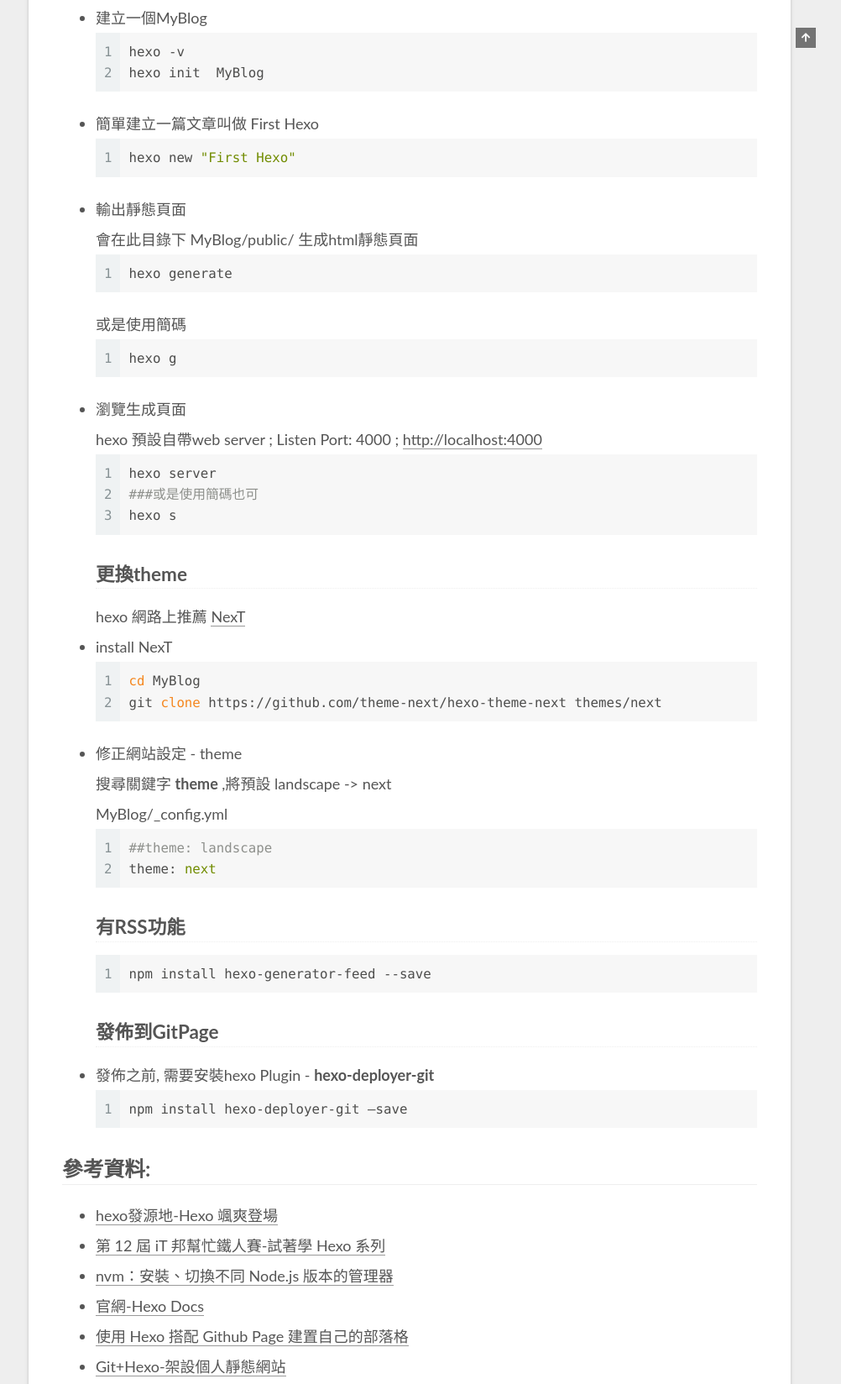
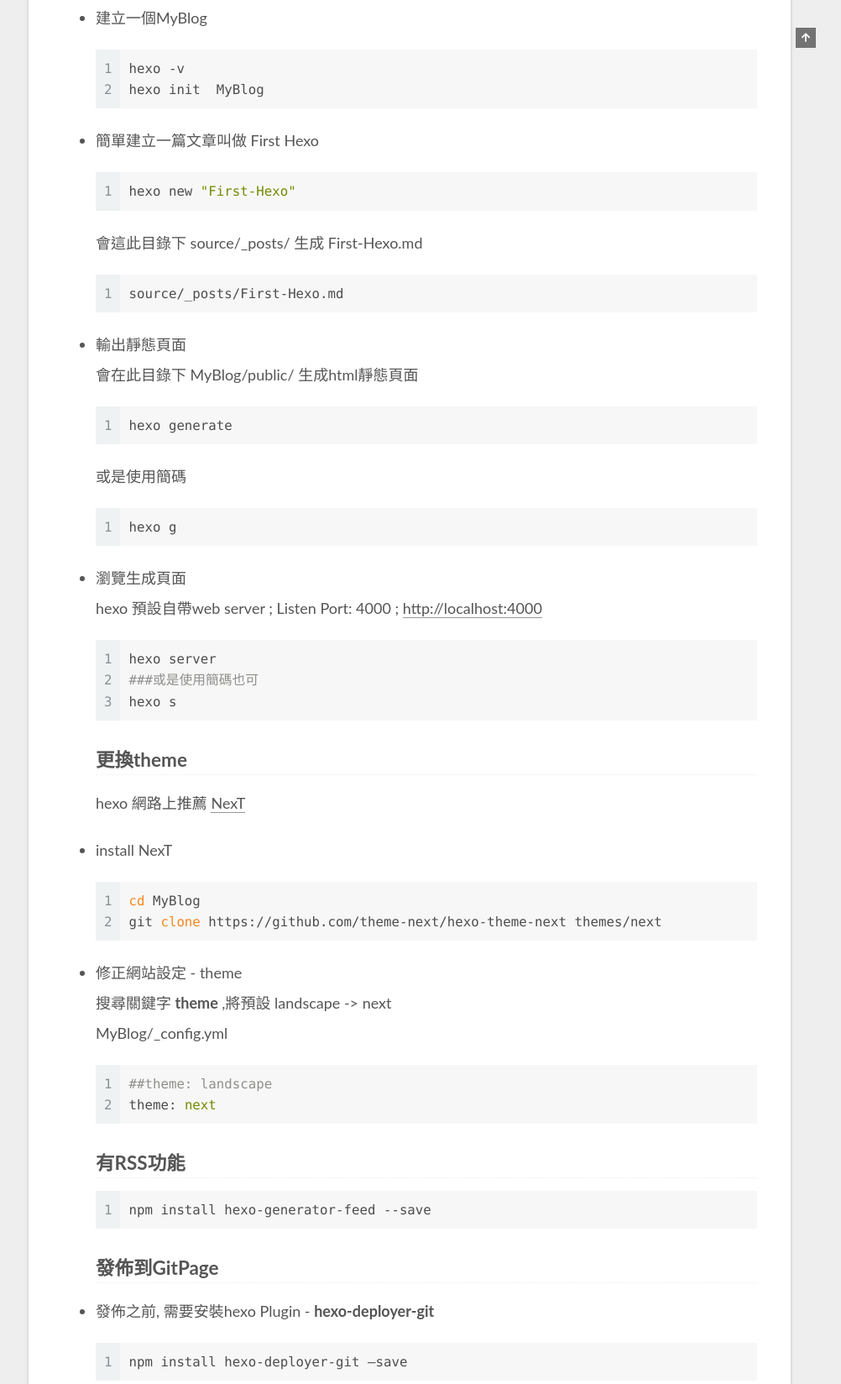
Before and after one commit to alicode/alicode.github.io, a plain HTML site: page index.html in a window 1280 px wide. Shown: the part 843-2491 px from the top of the page at 84% size, without its empty margins (278-1280 px from the left). Drawn offline with Linux system fonts and the light colour scheme; a script that the page names is missing.

Commit message:
Site updated: 2021-12-04 14:56:39

```diff
--- a/index.html
+++ b/index.html
@@ -214,7 +214,7 @@
                   <i class="far fa-calendar-check"></i>
                 </span>
                 <span class="post-meta-item-text">更新於</span>
-                <time title="修改時間：2021-04-18 00:03:07" itemprop="dateModified" datetime="2021-04-18T00:03:07+08:00">2021-04-18</time>
+                <time title="修改時間：2021-12-04 14:52:52" itemprop="dateModified" datetime="2021-12-04T14:52:52+08:00">2021-12-04</time>
               </span>
 
 
@@ -233,17 +233,28 @@
 <figure class="highlight bash"><table><tr><td class="gutter"><pre><span class="line">1</span><br></pre></td><td class="code"><pre><span class="line">nvm install --lts</span><br></pre></td></tr></table></figure>
 <h2 id="Install-Hexo-by-npm"><a href="#Install-Hexo-by-npm" class="headerlink" title="Install  Hexo by npm"></a>Install  Hexo by npm</h2><figure class="highlight bash"><table><tr><td class="gutter"><pre><span class="line">1</span><br></pre></td><td class="code"><pre><span class="line">npm install -g hexo-cli</span><br></pre></td></tr></table></figure>
 <h2 id="First-Hexo"><a href="#First-Hexo" class="headerlink" title="First Hexo"></a>First Hexo</h2><h3 id="簡單建立一個MyBlog"><a href="#簡單建立一個MyBlog" class="headerlink" title="簡單建立一個MyBlog"></a>簡單建立一個MyBlog</h3><ul>
-<li>建立一個MyBlog<figure class="highlight bash"><table><tr><td class="gutter"><pre><span class="line">1</span><br><span class="line">2</span><br></pre></td><td class="code"><pre><span class="line">hexo -v</span><br><span class="line">hexo init  MyBlog</span><br></pre></td></tr></table></figure></li>
-<li>簡單建立一篇文章叫做 First Hexo<figure class="highlight bash"><table><tr><td class="gutter"><pre><span class="line">1</span><br></pre></td><td class="code"><pre><span class="line">hexo new <span class="string">&quot;First Hexo&quot;</span></span><br></pre></td></tr></table></figure></li>
-<li>輸出靜態頁面<br>會在此目錄下 MyBlog/public/ 生成html靜態頁面<figure class="highlight bash"><table><tr><td class="gutter"><pre><span class="line">1</span><br></pre></td><td class="code"><pre><span class="line">hexo generate</span><br></pre></td></tr></table></figure>
-或是使用簡碼<figure class="highlight bash"><table><tr><td class="gutter"><pre><span class="line">1</span><br></pre></td><td class="code"><pre><span class="line">hexo g</span><br></pre></td></tr></table></figure></li>
-<li>瀏覽生成頁面<br>hexo 預設自帶web server ; Listen Port: 4000 ; <a target="_blank" rel="noopener" href="http://localhost:4000/">http://localhost:4000</a><figure class="highlight bash"><table><tr><td class="gutter"><pre><span class="line">1</span><br><span class="line">2</span><br><span class="line">3</span><br></pre></td><td class="code"><pre><span class="line">hexo server</span><br><span class="line"><span class="comment">###或是使用簡碼也可</span></span><br><span class="line">hexo s</span><br></pre></td></tr></table></figure>
-<h3 id="更換theme"><a href="#更換theme" class="headerlink" title="更換theme"></a>更換theme</h3>hexo 網路上推薦 <a target="_blank" rel="noopener" href="https://github.com/theme-next/hexo-theme-next">NexT</a></li>
-<li>install NexT<figure class="highlight bash"><table><tr><td class="gutter"><pre><span class="line">1</span><br><span class="line">2</span><br></pre></td><td class="code"><pre><span class="line"><span class="built_in">cd</span> MyBlog</span><br><span class="line">git <span class="built_in">clone</span> https://github.com/theme-next/hexo-theme-next themes/next</span><br></pre></td></tr></table></figure></li>
-<li>修正網站設定 - theme<br>搜尋關鍵字 <strong>theme</strong> ,將預設 landscape -&gt; next<br>MyBlog/_config.yml<figure class="highlight yaml"><table><tr><td class="gutter"><pre><span class="line">1</span><br><span class="line">2</span><br></pre></td><td class="code"><pre><span class="line"><span class="comment">##theme: landscape</span></span><br><span class="line"><span class="attr">theme:</span> <span class="string">next</span></span><br></pre></td></tr></table></figure>
+<li><p>建立一個MyBlog</p>
+<figure class="highlight bash"><table><tr><td class="gutter"><pre><span class="line">1</span><br><span class="line">2</span><br></pre></td><td class="code"><pre><span class="line">hexo -v</span><br><span class="line">hexo init  MyBlog</span><br></pre></td></tr></table></figure></li>
+<li><p>簡單建立一篇文章叫做 First Hexo</p>
+<figure class="highlight bash"><table><tr><td class="gutter"><pre><span class="line">1</span><br></pre></td><td class="code"><pre><span class="line">hexo new <span class="string">&quot;First-Hexo&quot;</span></span><br></pre></td></tr></table></figure>
+<p>會這此目錄下 source/_posts/ 生成 First-Hexo.md</p>
+<figure class="highlight plain"><table><tr><td class="gutter"><pre><span class="line">1</span><br></pre></td><td class="code"><pre><span class="line">source&#x2F;_posts&#x2F;First-Hexo.md</span><br></pre></td></tr></table></figure></li>
+<li><p>輸出靜態頁面<br>會在此目錄下 MyBlog/public/ 生成html靜態頁面</p>
+<figure class="highlight bash"><table><tr><td class="gutter"><pre><span class="line">1</span><br></pre></td><td class="code"><pre><span class="line">hexo generate</span><br></pre></td></tr></table></figure>
+<p>或是使用簡碼</p>
+<figure class="highlight bash"><table><tr><td class="gutter"><pre><span class="line">1</span><br></pre></td><td class="code"><pre><span class="line">hexo g</span><br></pre></td></tr></table></figure></li>
+<li><p>瀏覽生成頁面<br>hexo 預設自帶web server ; Listen Port: 4000 ; <a target="_blank" rel="noopener" href="http://localhost:4000/">http://localhost:4000</a></p>
+<figure class="highlight bash"><table><tr><td class="gutter"><pre><span class="line">1</span><br><span class="line">2</span><br><span class="line">3</span><br></pre></td><td class="code"><pre><span class="line">hexo server</span><br><span class="line"><span class="comment">###或是使用簡碼也可</span></span><br><span class="line">hexo s</span><br></pre></td></tr></table></figure>
+<h3 id="更換theme"><a href="#更換theme" class="headerlink" title="更換theme"></a>更換theme</h3><p>hexo 網路上推薦 <a target="_blank" rel="noopener" href="https://github.com/theme-next/hexo-theme-next">NexT</a></p>
+</li>
+<li><p>install NexT</p>
+<figure class="highlight bash"><table><tr><td class="gutter"><pre><span class="line">1</span><br><span class="line">2</span><br></pre></td><td class="code"><pre><span class="line"><span class="built_in">cd</span> MyBlog</span><br><span class="line">git <span class="built_in">clone</span> https://github.com/theme-next/hexo-theme-next themes/next</span><br></pre></td></tr></table></figure></li>
+<li><p>修正網站設定 - theme<br>搜尋關鍵字 <strong>theme</strong> ,將預設 landscape -&gt; next<br>MyBlog/_config.yml</p>
+<figure class="highlight yaml"><table><tr><td class="gutter"><pre><span class="line">1</span><br><span class="line">2</span><br></pre></td><td class="code"><pre><span class="line"><span class="comment">##theme: landscape</span></span><br><span class="line"><span class="attr">theme:</span> <span class="string">next</span></span><br></pre></td></tr></table></figure>
 <h3 id="有RSS功能"><a href="#有RSS功能" class="headerlink" title="有RSS功能"></a>有RSS功能</h3><figure class="highlight bash"><table><tr><td class="gutter"><pre><span class="line">1</span><br></pre></td><td class="code"><pre><span class="line">npm install hexo-generator-feed --save</span><br></pre></td></tr></table></figure>
 <h3 id="發佈到GitPage"><a href="#發佈到GitPage" class="headerlink" title="發佈到GitPage"></a>發佈到GitPage</h3></li>
-<li>發佈之前, 需要安裝hexo Plugin - <strong>hexo-deployer-git</strong><figure class="highlight bash"><table><tr><td class="gutter"><pre><span class="line">1</span><br></pre></td><td class="code"><pre><span class="line">npm install hexo-deployer-git –save</span><br></pre></td></tr></table></figure></li>
+<li><p>發佈之前, 需要安裝hexo Plugin - <strong>hexo-deployer-git</strong></p>
+<figure class="highlight bash"><table><tr><td class="gutter"><pre><span class="line">1</span><br></pre></td><td class="code"><pre><span class="line">npm install hexo-deployer-git –save</span><br></pre></td></tr></table></figure></li>
 </ul>
 <h2 id="參考資料"><a href="#參考資料" class="headerlink" title="參考資料:"></a>參考資料:</h2><ul>
 <li><a target="_blank" rel="noopener" href="https://zespia.tw/blog/2012/10/11/hexo-debut/">hexo發源地-Hexo 颯爽登場</a></li>
```
Also changed, not shown: 2021/04/17/First-Hexo/index.html (+22 -11 lines), atom.xml (+3 -3 lines), search.xml (+20 -9 lines).
